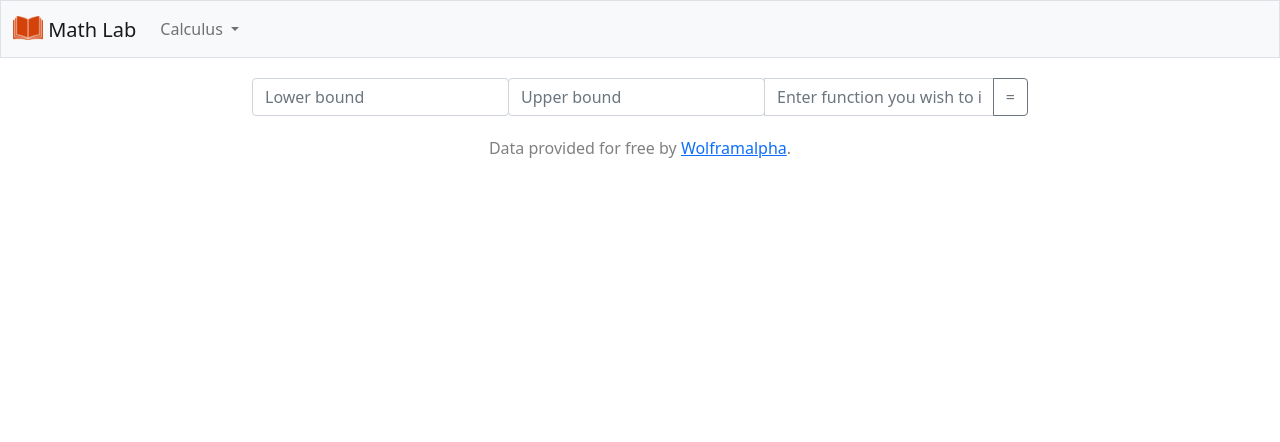
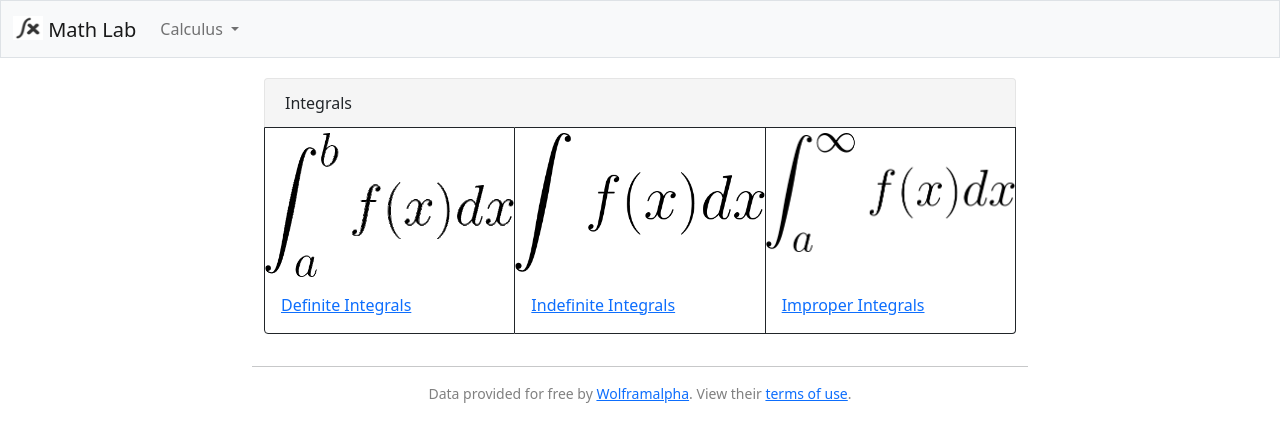
Before and after one commit to danaiamirali/Math-Lab, a Flask app: page /integral in a window 1280 px wide. Shown: the top 442 px of the page. Run offline with Flask 2, Linux system fonts and the light colour scheme.

Commit message:
v1.0 Mathlab for Calculus
Calculus integration completed. Supports limits, derivatives, and all kinds of integrals with podid query parameter to safeguard against malicious input.

```diff
--- a/app.py
+++ b/app.py
@@ -17,28 +17,64 @@ def derivative():
         method = " derivative of "
         expression = request.form.get("query")
         inp = degree + method + expression
-        answer = wolfram(inp)
+        answer = wolfram(inp, "Input")
 
-        return render_template("derivative.html", inp = inp, answer=answer)
+        return render_template("derivative.html", inp=inp, answer=answer)
     else:
         return render_template("derivative.html")
 
 
-@app.route("/integral", methods=["GET", "POST"])
+@app.route("/integral", methods=["GET"])
 def integral():
+    return render_template("integral.html")
+
+@app.route("/integral-def", methods=["GET", "POST"])
+def integraldef():
     if request.method == "POST":
         method = "integrate"
         lower = request.form.get("lower")
         upper = request.form.get("upper")
         expression = request.form.get("function")
         inp = f"{method} {expression} from {lower} to {upper}"
-        answer = wolfram(inp)
+        answer = wolfram(inp, "Input")
         print(inp)
         print(answer)
 
-        return render_template("integral.html", inp=inp, answer=answer)
+        return render_template("integral-def.html", inp=inp, answer=answer)
     else:
-        return render_template("integral.html")
+        return render_template("integral-def.html")
+
+
+@app.route("/integral-indef", methods=["GET", "POST"])
+def integralindef():
+    if request.method == "POST":
+        method = "integrate"
+        expression = request.form.get("function")
+        inp = f"{method} {expression}"
+        answer = wolfram(inp, "IndefiniteIntegral")
+        print(inp)
+        print(answer)
+
+        return render_template("integral-indef.html", inp=inp, answer=answer)
+    else:
+        return render_template("integral-indef.html")
+
+
+@app.route("/integral-improper", methods=["GET", "POST"])
+def integralimproper():
+    if request.method == "POST":
+        method = "int"
+        lower = request.form.get("lower")
+        upper = request.form.get("upper")
+        expression = request.form.get("function")
+        inp = f"{method} {expression}, {lower} to {upper}"
+        answer = wolfram(inp, "DefiniteIntegral")
+        print(inp)
+        print(answer)
+
+        return render_template("integral-improper.html", inp=inp, answer=answer)
+    else:
+        return render_template("integral-improper.html")
 
 @app.route("/limit", methods=["GET", "POST"])
 def limit():
@@ -52,7 +88,7 @@ def limit():
         additional = f" as x->{c}{side}"
 
         inp = method + function + additional
-        answer = wolfram(inp)
+        answer = wolfram(inp, "Limit")
 
         return render_template("limit.html", inp=inp, answer=answer)
     else:
--- a/helpers.py
+++ b/helpers.py
@@ -11,10 +11,10 @@ def graph(query):
 
     return 0
 
-def wolfram(query):
+def wolfram(query, podid):
     # Contact API
     try:
-        url = f"http://api.wolframalpha.com/v2/query?appid={APP_ID}&input={urllib.parse.quote(query)}&output=json"
+        url = f"http://api.wolframalpha.com/v2/query?appid={APP_ID}&input={urllib.parse.quote(query)}&includepodid={podid}&output=json"
         print(url)
         response = requests.get(url).json()
     except:
@@ -27,6 +27,6 @@ def wolfram(query):
         answer["plaintext"] = r["plaintext"]
         answer["image"] = r["img"]["src"]
     except:
-        return "Parsing Error"
+        return "Invalid Input"
 
     return answer
--- a/static/integral_ui.js
+++ /dev/null
@@ -1,18 +0,0 @@
-document.addEventListener("DOMContentLoaded", function(){
-    document.querySelector("#integralselect").addEventListener("click", function(){
-        value = document.getElementById("integralselect").value;
-
-        if (value == "definite")
-        {
-            document.getElementById
-        }
-        else if(value == "indefinite")
-        {
-
-        }
-        else
-        {
-
-        }
-    })
-})
--- a/templates/derivative.html
+++ b/templates/derivative.html
@@ -16,7 +16,7 @@
                 <option value="third">Third derivative</option>
             </select>
             </div>
-            <input type="text" class="form-control" placeholder="Enter a function to differentiate here" aria-label="Derivative" aria-describedby="basic-addon1" name = "query">
+            <input type="text" class="form-control" placeholder="Enter a function to differentiate here" aria-label="Derivative" aria-describedby="basic-addon1" name = "query" required>
             <button class="btn btn-outline-secondary" type="submit" id="calculatebutton">=</button>
         </div>
     </div>
--- a/templates/integral.html
+++ b/templates/integral.html
@@ -1,36 +1,34 @@
-
 {% extends "layout.html" %}
 
 {% block title %}
-    for Calculus
+    Menu
 {% endblock %}
 
 {% block main %}
-<form action = "/integral" method = "post">
+<div class="container-md" style="padding-top: 20px;">
 
-    <div class="row gy-5" style="padding-top:20px; padding-bottom:20px">
-        <div class="input-group-mb3"id="integral_ui">
-            <div class="input-group">
-                <div class="col-xs-1">
-                    <input type="text" class="form-control" aria-label="a" placeholder="Lower bound" name = "lower">
-                </div>
-                <div class="col-xs-2">
-                    <input type="text" class="form-control" aria-label="b" placeholder="Upper bound" name = "upper">
-                </div>
-                <input type="text" class="form-control" aria-label="function" placeholder="Enter function you wish to integrate" name = "function">
-                <button class="btn btn-outline-secondary" type="submit" id="calculatebutton">=</button>
-            </div>
+<div class="card-header-custom">Integrals</div>
+<div class="card-group">
+    <div class="card border-dark mb-3" style="width: 18rem">
+        <img class="card-img-top" src="static/mathlabassets/defintegral.gif" alt="Definite integral"style="padding-top: 5px;">
+        <div class="card-body">
+          <a href="/integral-def" class="card-link">Definite Integrals</a>
         </div>
     </div>
+    <div class="card border-dark mb-3" style="width: 18rem">
+        <img class="card-img-top" src="static/mathlabassets/indefintegral.gif" alt="Indefinite integral" style="padding-bottom: 5px; padding-top: 5px;">
+        <div class="card-body">
+          <a href="/integral-indef" class="card-link">Indefinite Integrals</a>
+        </div>
+    </div>
+    <div class="card border-dark mb-3" style="width: 18rem">
+        <img class="card-img-top" src="static/mathlabassets/improperintegral.gif" alt="Improper integral" style="padding-bottom: 25px; padding-top: 5px;">
+        <div class="card-body">
+          <a href="/integral-improper" class="card-link">Improper Integrals</a>
+        </div>
+    </div>
+</div>
+</div>
 
-</form>
-<script src="static/integral_ui.js"></script>
-{% if answer %}
-<p>
-    Input: {{ inp }}
-    <hr>
-    Answer: <br>
-    <img src= {{ answer.image }} alt={{ answer.plaintext }}>
-</p>
-{% endif %}
+<hr>
 {% endblock %}
--- a/templates/layout.html
+++ b/templates/layout.html
@@ -7,6 +7,7 @@
 
         <link href="https://cdn.jsdelivr.net/npm/bootstrap@5.0.2/dist/css/bootstrap.min.css" rel="stylesheet" integrity="sha384-EVSTQN3/azprG1Anm3QDgpJLIm9Nao0Yz1ztcQTwFspd3yD65VohhpuuCOmLASjC" crossorigin="anonymous">
 
+        <!-- logo: publicdomainvectors.org -->
         <link href="static/mathlab.ico" rel="icon">
         <link href="static/styles.css" rel="stylesheet">
 
@@ -46,8 +47,8 @@
         </div>
     </body>
     <div class = "container">
-    <footer style="text-align:center; color: gray">
-        <p>Data provided for free by <a href="https://www.wolframalpha.com/">Wolframalpha</a>.</p>
+    <footer style="text-align:center; color: gray; font-size: 14px">
+        <p>Data provided for free by <a href="https://www.wolframalpha.com/">Wolframalpha</a>. View their <a href="https://www.wolframalpha.com/termsofuse/">terms of use</a>.</p>
     </footer>
     </div>
 
--- a/templates/limit.html
+++ b/templates/limit.html
@@ -10,10 +10,10 @@
     <div class="row gy-5" style="padding-top:20px; padding-bottom:20px">
         <div class="input-group mb-3">
             <span class="input-group-text" id="basic-addon1">lim x -></span>
-            <input type="text" class="form-control" placeholder="Value the limit approaches" aria-label="C" aria-describedby="button-addon2" name ="limitapproaches">
-            <input type="text" class="form-control" placeholder="Function" aria-label="Function" aria-describedby="button-addon2" name ="function">
+            <input type="text" class="form-control" placeholder="Value the limit approaches" aria-label="C" aria-describedby="button-addon2" name ="limitapproaches" required>
+            <input type="text" class="form-control" placeholder="Function" aria-label="Function" aria-describedby="button-addon2" name ="function" required>
             <select class="form-select" name="side">
-                <option value="">two-sided limit</option>
+                <option value="" selected>two-sided limit</option>
                 <option value="-">from the left</option>
                 <option value="+">from the right</option>
             </select>
```
Also changed, not shown: templates/integral-def.html (added, +35 -0 lines), templates/integral-improper.html (added, +35 -0 lines), templates/integral-indef.html (added, +29 -0 lines), todo.txt (+1 -6 lines), static/mathlab.ico, static/mathlabassets/defintegral.gif (added), static/mathlabassets/improperintegral.gif (added), static/mathlabassets/indefintegral.gif (added), static/orangebook.ico (added).
